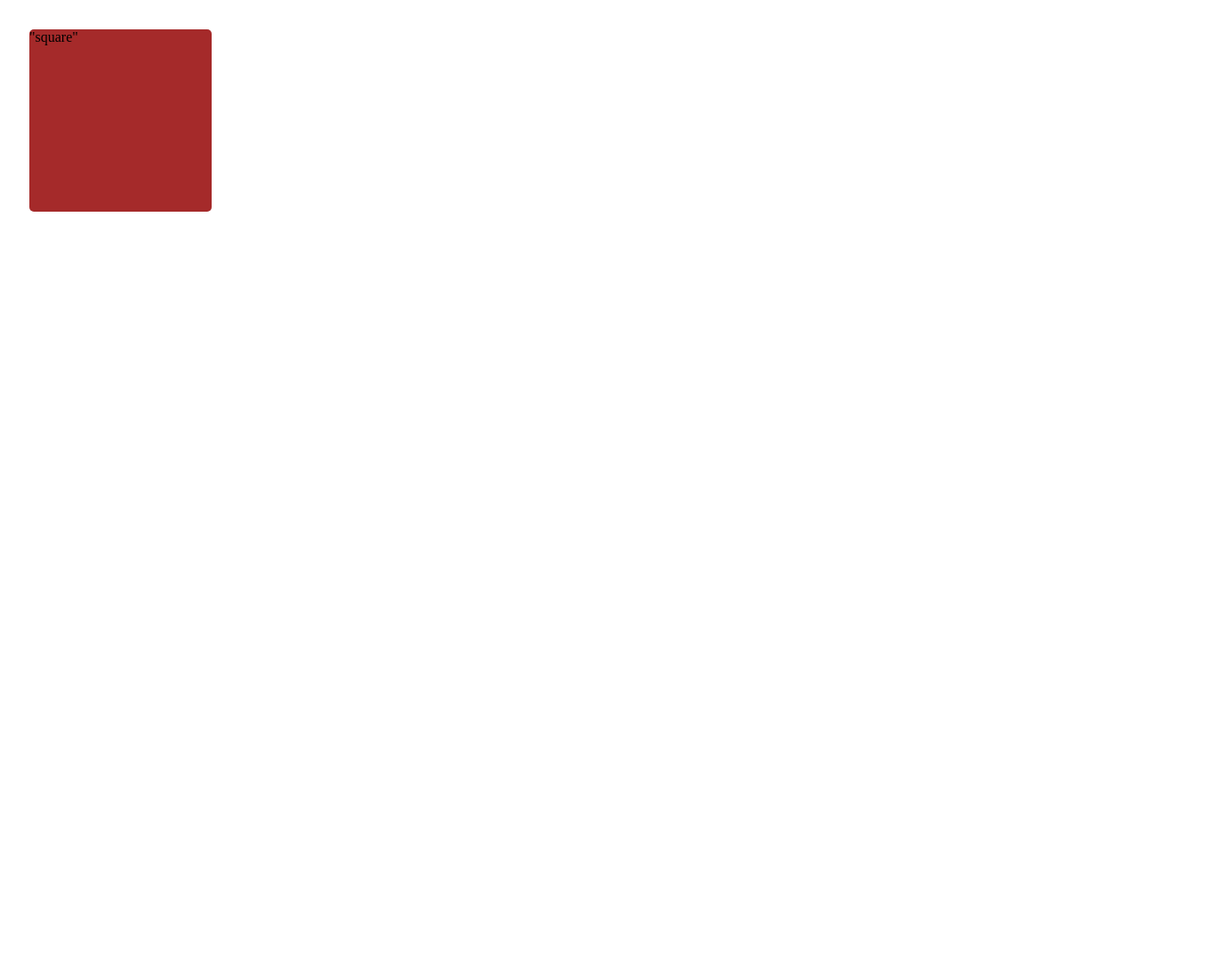
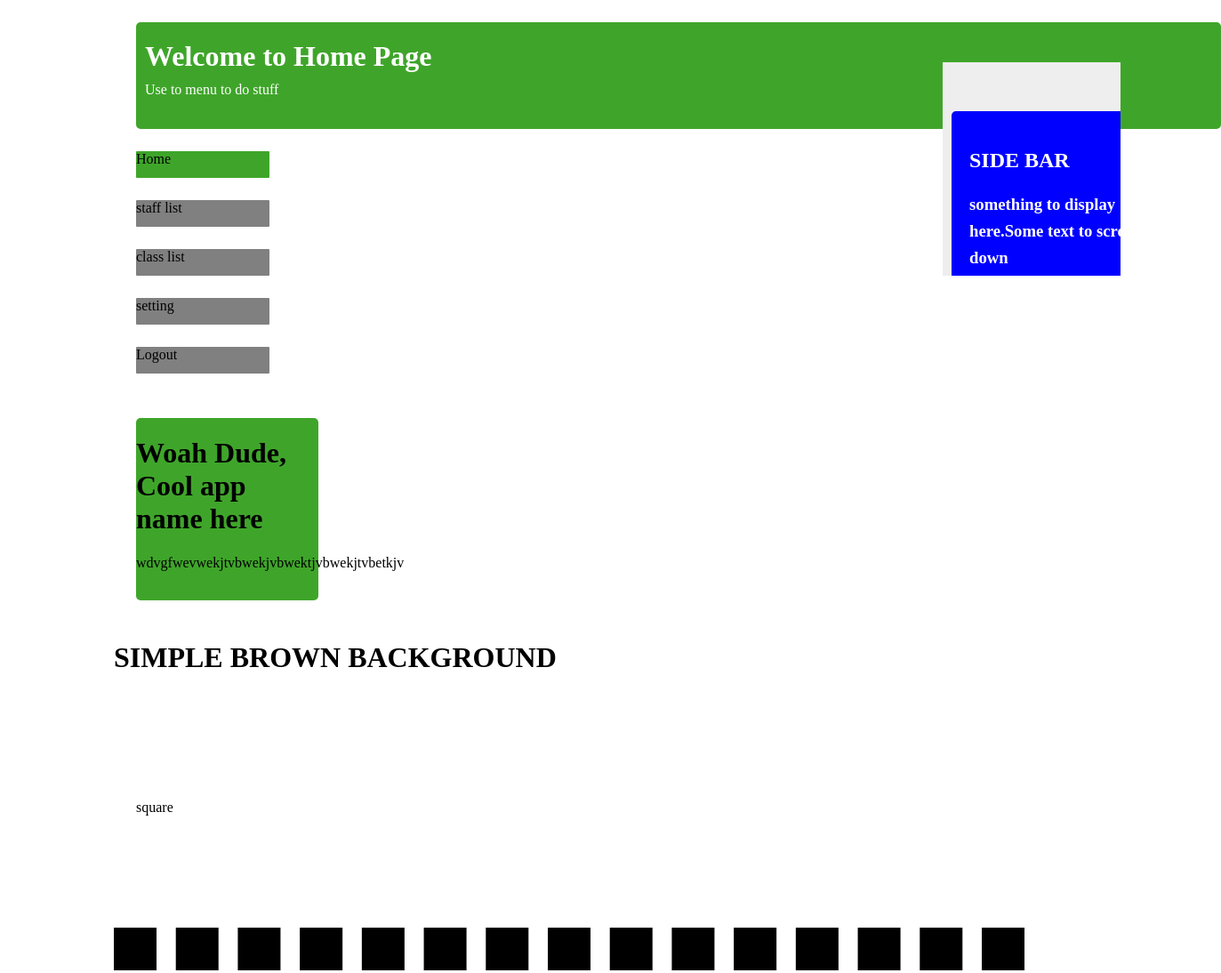
Before and after one commit to 102660231/webprograming_group2, a plain HTML site: page webpage2.html in a window 1280 px wide. Shown: the top 1094 px of the page at 89% size, 1373 px wide, since content can reach past the window. Before the commit the page ends 800 px from the top, so only its background shows below. Drawn offline with Linux system fonts and the light colour scheme.

Commit message:
htm testing

```diff
--- a/webpage2.html
+++ b/webpage2.html
@@ -5,18 +5,109 @@
 
     <title>FIrst Webpage</title>
     <meta name="description" content="My First Webpage" />
+ </head>
     <style>
+        .header-style{
+
+            width: 1200px;
+            height: 100px;
+            margin: 25px;
+            padding: 10px;
+            text-align: left;
+            border-radius: 5px;
+            line-height: 15px;
+            background-color: rgb(63, 165, 42);
+            color: white;
+
+            }
+
+
+            .block-style{
+
+            width: 150px;
+            height: 30px;
+            margin: 25px;
+            border-radius: 1px;
+            background-color: rgb(63, 165, 42);
+        }
+
+            .block-style1{
+            width: 150px;
+            height: 30px;
+            margin: 25px;
+            border-radius: 1px;
+            background-color: grey;
+            }
+
+
         .style {
-            border: 1px;
+
             width: 205px;
             height: 205px;
             margin: 25px;
             display: inline-block;
             border-radius: 5px;
-            background-color: brown;
+            background-color: rgb(63, 165, 42);
         }
-    </style>
-</head>
+        .style1{
+
+            width: 265px;
+            height: 205px;
+            margin: 25px;
+
+            border-radius: 5px;
+            background-color: red;
+        }
+
+
+
+        .sidenav {
+            width:200px;
+            height: 150px;
+            position: fixed;
+            z-index: 1;
+            top: 60px;
+            right:10px;
+            background: #eee;
+            overflow: scroll;
+            padding:45px 0;
+            margin:10px;
+        }
+        .side-bar{
+
+
+            width: 200px;
+            height: 170px;
+            margin: 10px;
+            padding: 20px;
+            text-align: left;
+            border-radius: 5px;
+            line-height: 30px;
+            background-color: blue;
+            color: white;
+
+        }
+
+        dd{
+              display:flex;
+          }
+        </style>
+
+        <body>
+            <div class="header-style">
+
+
+            <h1>Welcome to Home Page</h1>
+            <p>Use to menu to do stuff</p>
+
+            </div>
+
+
+        <p class="block-style">Home</p>
+        <p class="block-style1">staff list</p>
+        <p class="block-style1">class list</p>
+        <p class="block-style1">setting</p>
+        <p class="block-style1">Logout</p>
 
 
 
@@ -24,10 +115,43 @@
 
 
 
+            <div class="style">
 
-<body>
-    <p class="style">"square"</p>
+            <h1>Woah Dude, Cool app name here</h1>
+            <p>wdvgfwevwekjtvbwekjvbwektjvbwekjtvbetkjv</p>
 
-</body>
+           </div>
+
+
+
+
+        <div class="sidenav">
+
+            <div class="side-bar">
+                <h2>SIDE BAR</h2>
+                <h3>something to display here.Some text to scroll down</h3>
+            </div>
+
+        </div>
+
+
+
+        <body style="margin:0 10%;
+            text-align:centre;">
+            <h1 class="header-title">
+            <h1>SIMPLE BROWN BACKGROUND</H1>
+            <div>
+            <div style="width:205px;height:205px;margin:25px;
+            display :inline-block;line-height:205px;background-color:37E6000;">square
+            </div>
+            <hr style="border:dashed 1.5pc black;"/>
+            <h2 style="color:#7E6000;">h2 -Lorem ipsum</h2>
+            <p>random test here v random test here v random text here randon text here random text here random text here random test here random test here random texgt here random texgt here</p>
+            </body>
+
+
+     </body>
+
+
 
 </html>
```
Also changed, not shown: webpage1.html (+23 -15 lines), Untitled-1.txt (added).
